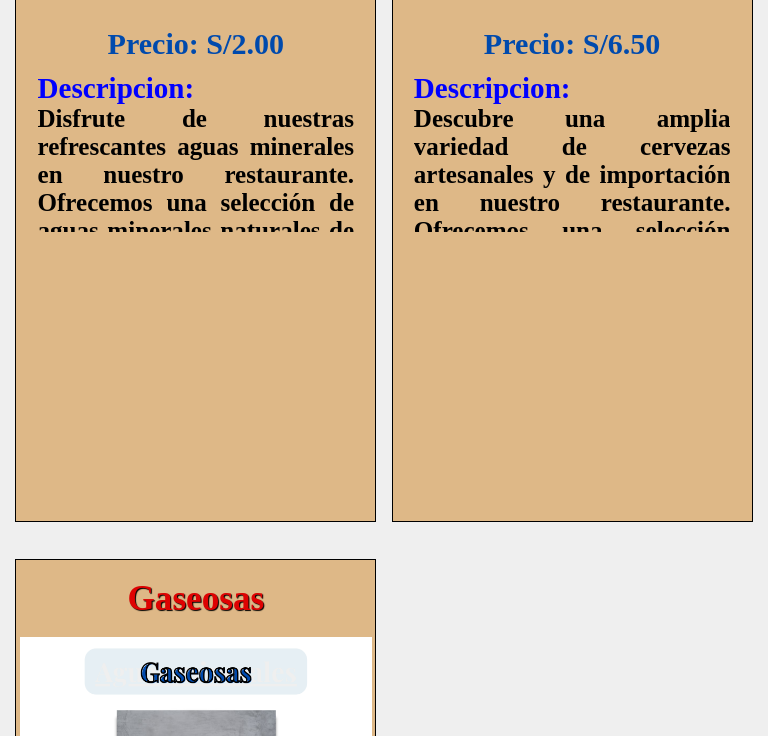
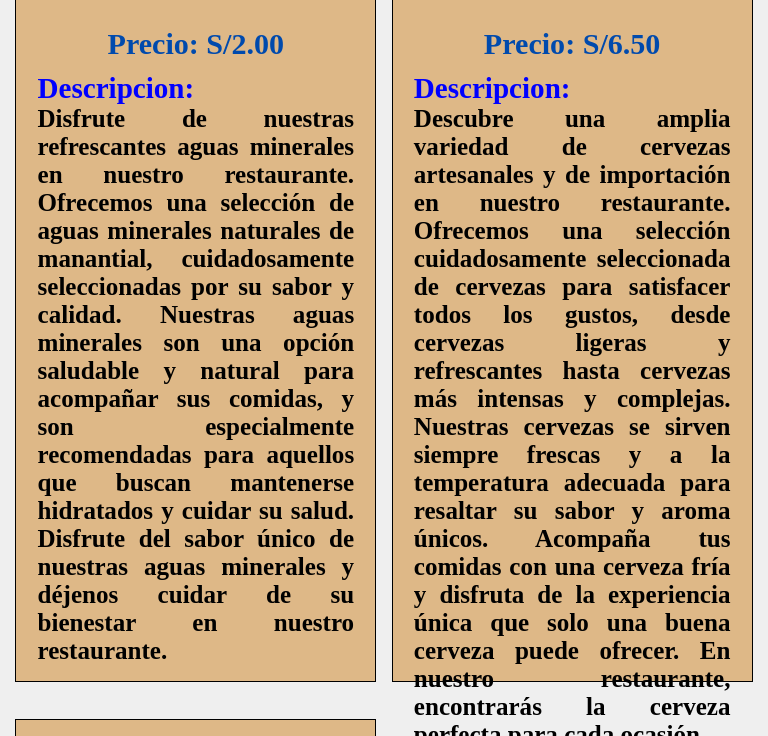
Before and after one commit to GonBur/Genesis-y-Camila, a plain HTML site: page bebidas.html in a window 768 px wide. Shown: the part 1219-1955 px from the top of the page. Drawn offline with nearby package versions, Linux system fonts and the light colour scheme.

Commit message:
haciendo los ultimos cambios de la pagina de restaurante picanteria Génesis y Camila y dando por terminado 2

```diff
--- a/style/bebidas.css
+++ b/style/bebidas.css
@@ -222,8 +222,7 @@ section div h4{
 section div p{
     font-size: 1.2rem;
     text-align:justify;
-    height: 20vh;
-    overflow-y: auto;
+    height: 50vh;
 }
 
 section div b{
@@ -292,7 +291,7 @@ main .div02 >p{
 }
 
 .div02 section {
-    height: 210vh;
+    height: 250vh;
 }
 
 section div img{
```
